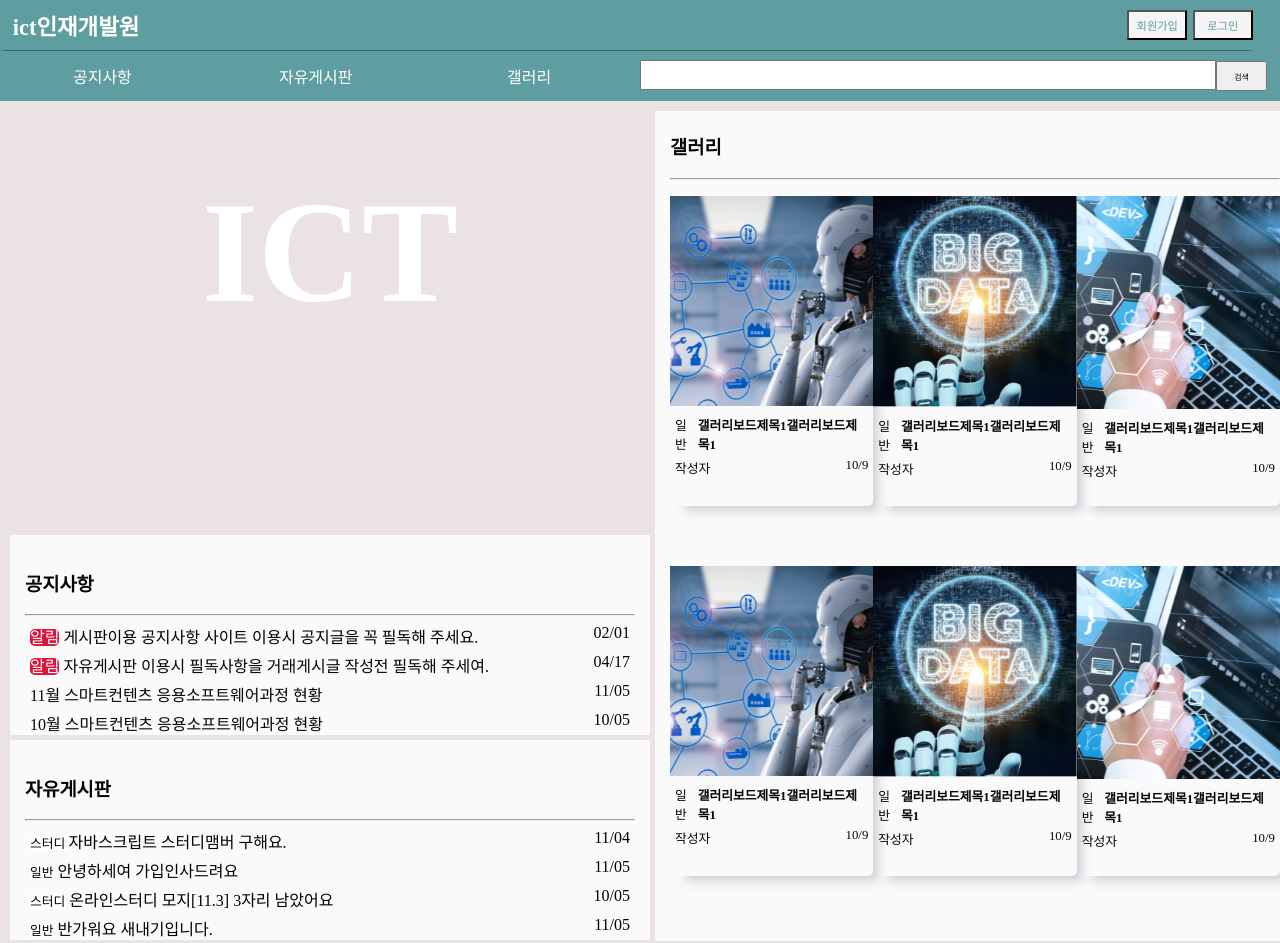
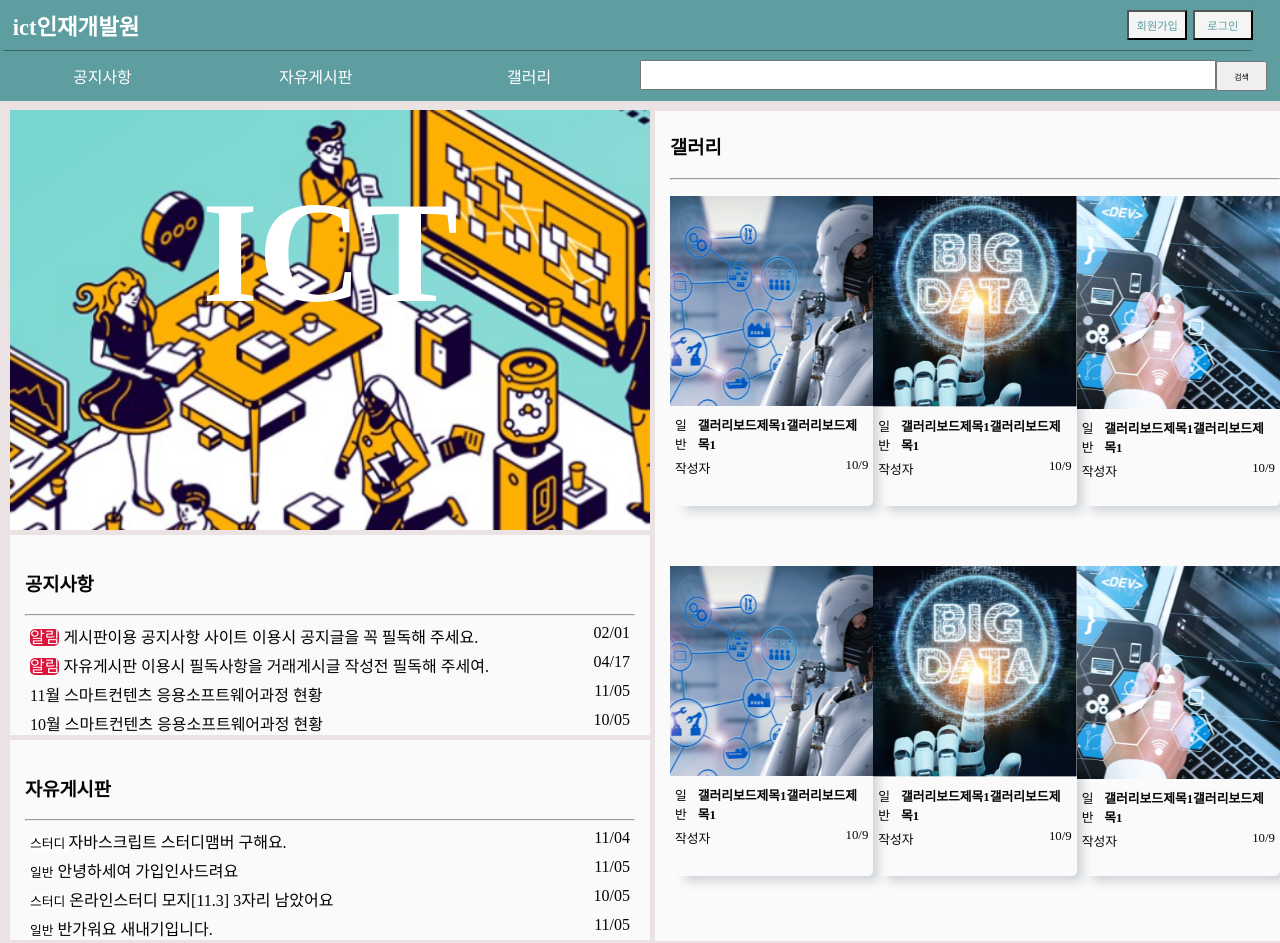
Before and after one commit to two-cat/ict, a plain HTML site: page index.html in a window 1280 px wide. Shown: the top 943 px of the page. Drawn offline with Linux system fonts and the light colour scheme; the site is published under a folder, as on GitHub Pages, so addresses that start at the root find nothing.

Commit message:
Update style.css

```diff
--- a/style.css
+++ b/style.css
@@ -147,7 +147,7 @@ section div a{
     height: 60%;
     background-size: cover;
     background-position:center;
-    background-image: url("/images/0.PNG");
+    background-image: url("./0.PNG");
 }
 .mt{
     padding-top: 60px;
```
